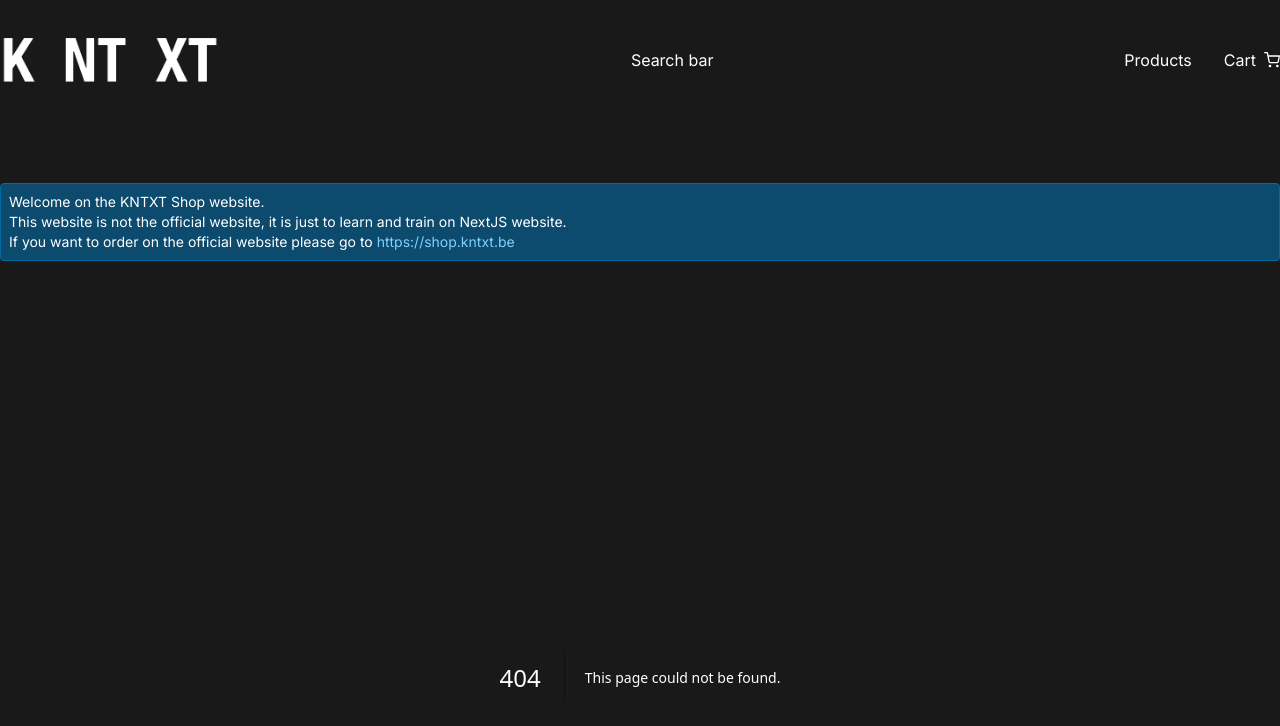
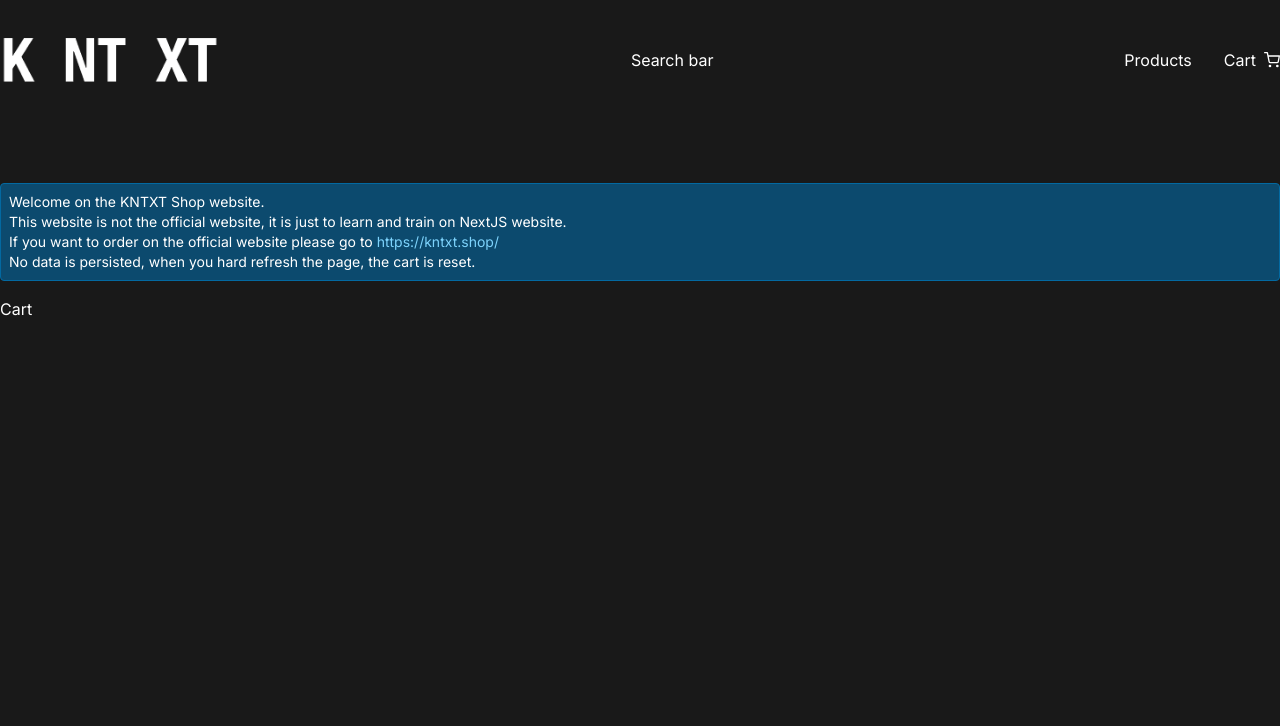
Before and after one commit to Dakhtara/kntxt-shop-next, a Next.js app: page /cart in a window 1280 px wide. Before the commit this address had no page. Shown: the top 726 px of the page. Built offline with nearby package versions, Linux system fonts and the light colour scheme.

Commit message:
Ajout de redux pour la gestion du panier

```diff
--- /dev/null
+++ b/app/cart/page.tsx
@@ -0,0 +1,8 @@
+
+export default function Cart() {
+    return (
+        <div className="container mx-auto">
+            Cart
+        </div>
+    )
+}
--- a/app/layout.tsx
+++ b/app/layout.tsx
@@ -1,10 +1,10 @@
 import Image from "next/image";
 import "./globals.css";
 import { Inter } from "next/font/google";
-import ShoppingCartIcon from "@/components/icons/ShoppingCart";
 import Link from "next/link";
 import Alert from "@/components/alert/Alert";
-
+import HeaderCart from "@/components/templates/HeaderCart";
+import { Providers } from "@/store/provider";
 const inter = Inter({ subsets: ["latin"] });
 
 export const metadata = {
@@ -20,6 +20,7 @@
   return (
     <html lang="en">
       <body className={inter.className + " bg-black/90 text-white"}>
+        <Providers>
           <header className="container flex items-center justify-between mx-auto mt-8 mb-24">
             <Link href="/">
               <Image
@@ -32,9 +33,7 @@
             <span>Search bar</span>
             <div className="flex gap-8">
               <span>Products</span>
-            <div className="flex items-center gap-2">
-              Cart <ShoppingCartIcon width={16} height={16} />
-            </div>
+              <HeaderCart />
             </div>
           </header>
           <div className="container mx-auto">
@@ -45,11 +44,14 @@
               <br />
               If you want to order on the official website please go to{" "}
               <a className="text-sky-300" href="https://kntxt.shop/">
-              https://shop.kntxt.be
+                https://kntxt.shop/
               </a>
+              <br />
+              No data is persisted, when you hard refresh the page, the cart is reset.
             </Alert>
           </div>
           {children}
+        </Providers>
       </body>
     </html>
   );
--- a/components/templates/AddToCartProduct.tsx
+++ b/components/templates/AddToCartProduct.tsx
@@ -3,17 +3,20 @@
 import Product from "@/models/Product";
 import Button from "../macro/Button";
 import Select from "../macro/Select";
-
-export function handleSubmit(e: React.FormEvent<HTMLFormElement>) {
-  e.preventDefault();
-
-  const form = e.target as HTMLFormElement;
-  const formData = new FormData(form);
-  const formJson = Object.fromEntries(formData.entries());
-  console.log(formJson);
-}
+import { addItemToCart } from "@/store/cart-slice";
+import { useAppDispatch, useAppSelector } from "@/store/hooks";
 
 export default function AddToCartProduct({ product }: { product: Product }) {
+  const dispatch = useAppDispatch();
+
+  function handleSubmit(e: React.FormEvent<HTMLFormElement>) {
+    e.preventDefault();
+    dispatch(addItemToCart(product));
+    const form = e.target as HTMLFormElement;
+    const formData = new FormData(form);
+    const formJson = Object.fromEntries(formData.entries());
+    console.log(formJson);
+  }
   return (
     <form onSubmit={handleSubmit} className="flex flex-col gap-4">
       <input type="hidden" name="product" value={product.id} />
--- /dev/null
+++ b/components/templates/HeaderCart.tsx
@@ -0,0 +1,21 @@
+"use client";
+
+import { useAppSelector } from "@/store/hooks";
+import ShoppingCartIcon from "../icons/ShoppingCart";
+import Link from "next/link";
+
+export default function HeaderCart() {
+  const count = useAppSelector((state) => state.cart.products.length);
+
+  return (
+    <div>
+      <Link className="flex relative items-center gap-2" href="/cart">
+        <span className="absolute text-xs -top-2 -right-4 bg-sky-500 rounded p-1">
+          {count}
+        </span>
+        Cart
+        <ShoppingCartIcon width={16} height={16} />
+      </Link>
+    </div>
+  );
+}
--- a/package.json
+++ b/package.json
@@ -20,6 +20,7 @@
     "postcss": "8.4.24",
     "react": "18.2.0",
     "react-dom": "18.2.0",
+    "react-redux": "^8.1.0",
     "tailwindcss": "3.3.2",
     "typescript": "5.1.3"
   }
--- /dev/null
+++ b/store/cart-slice.ts
@@ -0,0 +1,23 @@
+import Product from "@/models/Product";
+import { configureStore, createSlice } from "@reduxjs/toolkit";
+
+const cartSlice = createSlice({
+    name: "cart",
+    initialState: {
+        products: <Product[]> [],
+    },
+    reducers: {
+        addItemToCart: (state, product) => {
+            //@ts-ignore
+            state.products = [...state.products, product];
+        },
+        removeItemFromCart: (state, product) => {
+            //@ts-ignore
+            state.products = state.products.filter((item) => item.id !== product.id);
+        }
+    },
+});
+
+export const {addItemToCart, removeItemFromCart } = cartSlice.actions
+
+export default cartSlice.reducer
--- /dev/null
+++ b/store/hooks.ts
@@ -0,0 +1,5 @@
+import { TypedUseSelectorHook, useDispatch, useSelector } from "react-redux";
+import type { RootState, AppDispatch } from "./store";
+
+export const useAppDispatch = () => useDispatch<AppDispatch>();
+export const useAppSelector: TypedUseSelectorHook<RootState> = useSelector;
--- /dev/null
+++ b/store/provider.tsx
@@ -0,0 +1,8 @@
+"use client";
+
+import { store } from "./store";
+import { Provider } from "react-redux";
+
+export function Providers({ children }: { children: React.ReactNode }) {
+  return <Provider store={store}>{children}</Provider>;
+}
--- /dev/null
+++ b/store/store.ts
@@ -0,0 +1,11 @@
+import { configureStore , ThunkAction, Action } from "@reduxjs/toolkit";
+import cartReducer from "./cart-slice";
+
+export const store = configureStore({
+    reducer: {
+        cart: cartReducer,
+    },
+});
+
+export type RootState = ReturnType<typeof store.getState>;
+export type AppDispatch = typeof store.dispatch;
```
Also changed, not shown: 1 other file (tests, documents, lock files or other folders). Lines whose indentation alone changed are shown as unchanged.
